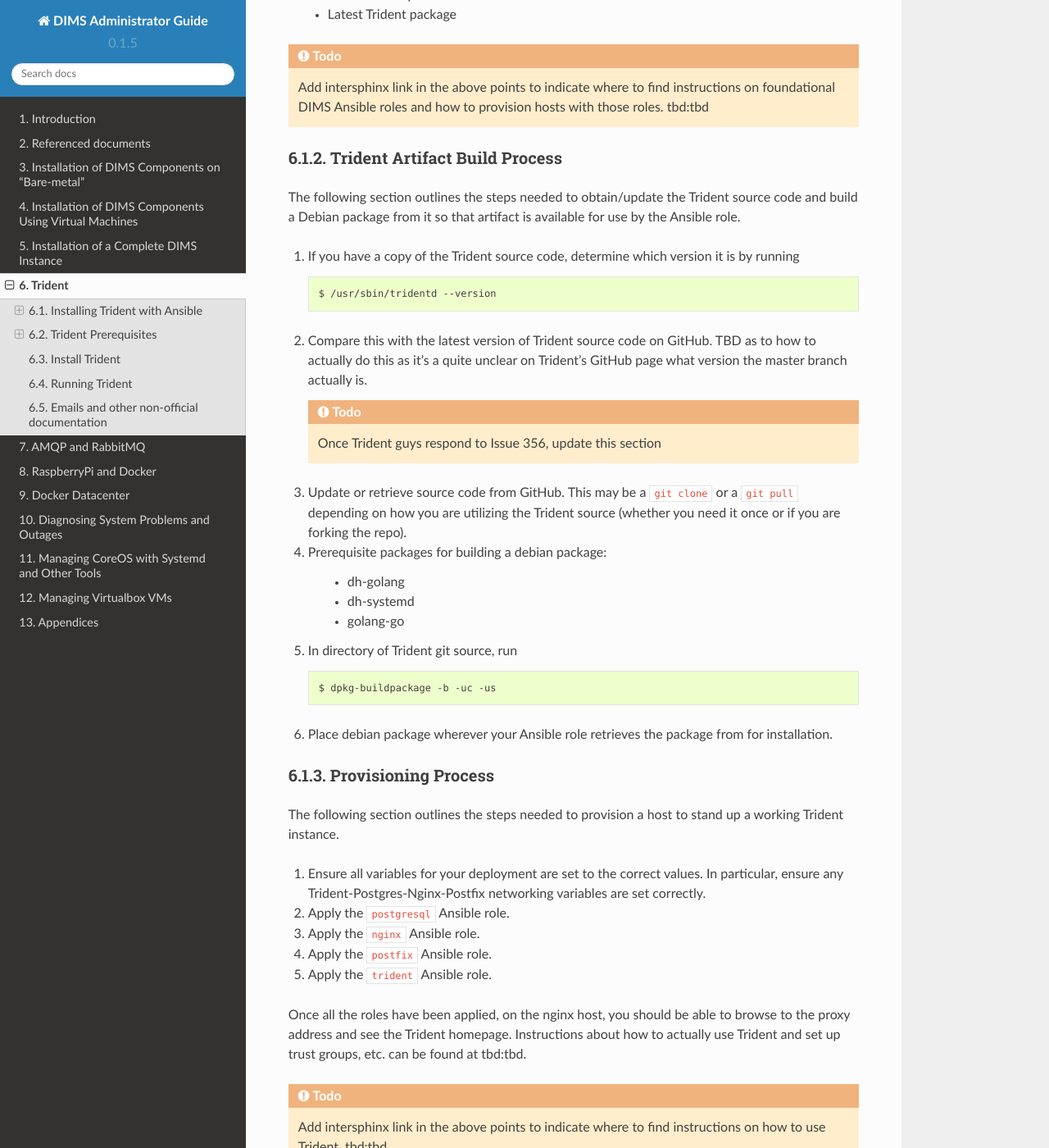
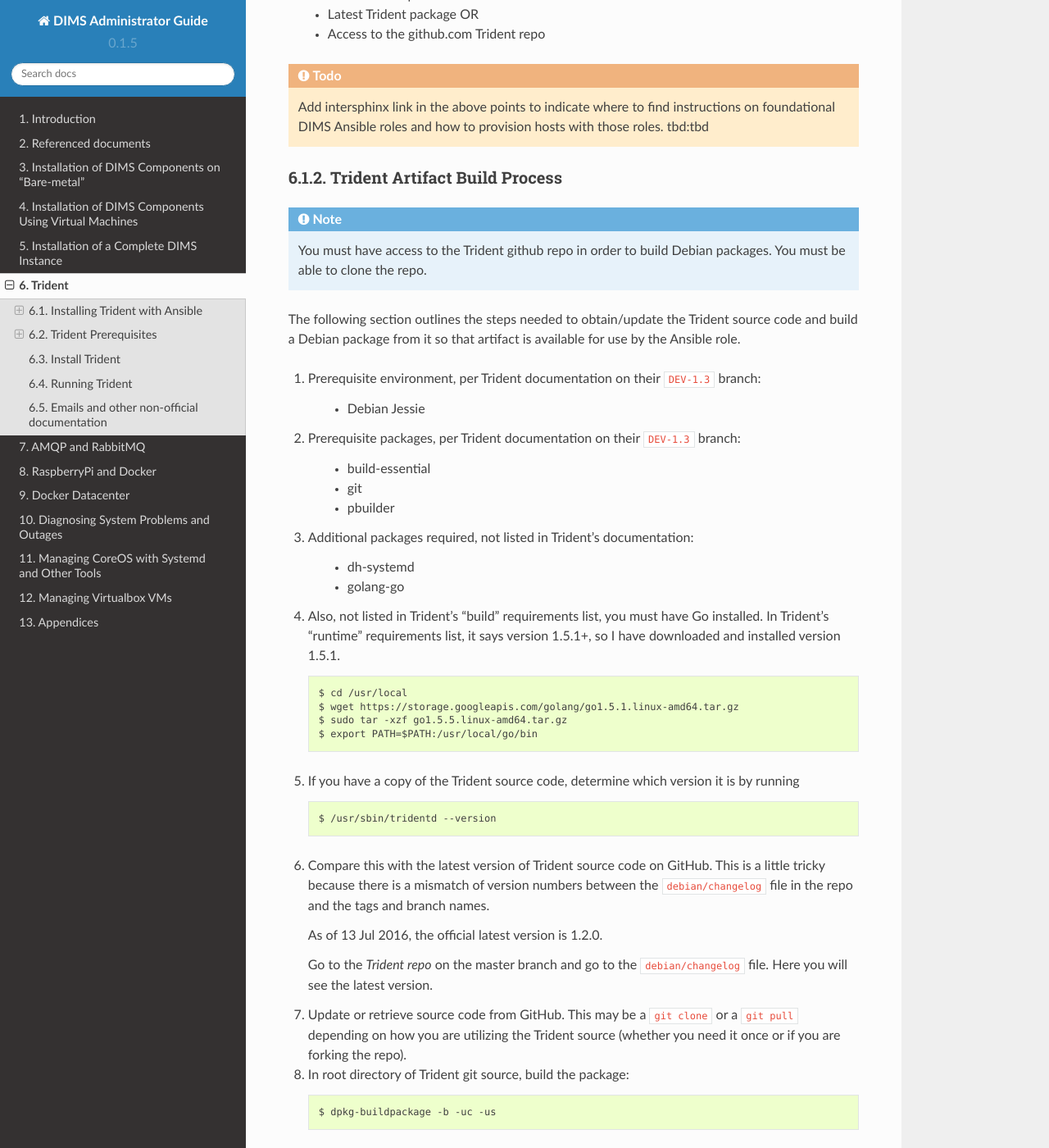
Before and after one commit to uw-dims/dims-adminguide, a Sphinx documentation site: the page built from docs/source/trident.rst, in a window 1280 px wide and 1400 px high, scrolled down 721 px. Shown: the whole window at 82% size. Built offline with Sphinx 7.4.7 and the Read the Docs theme 2.0.0, drawn with Linux system fonts in a browser that asks for light colours; some of the changed text lies outside the part shown.

Commit message:
Trident build artifact steps.

```diff
--- a/docs/source/trident.rst
+++ b/docs/source/trident.rst
@@ -43,7 +43,9 @@
        information about how to provision a host with them can
        be found at tbd:tbd.
 
-     * Latest Trident package
+     * Latest Trident package OR
+
+     * Access to the github.com Trident repo
 
 .. TODO(mboggess)
 .. todo::
@@ -57,10 +59,53 @@
 Trident Artifact Build Process
 ^^^^^^^^^^^^^^^^^^^^^^^^^^^^^^
 
+.. note::
+
+     You must have access to the Trident github repo
+     in order to build Debian packages. You must be
+     able to clone the repo.
+
+..
+
 The following section outlines the steps needed to
 obtain/update the Trident source code and build a Debian
 package from it so that artifact is available for
 use by the Ansible role.
+
+#. Prerequisite environment, per Trident documentation
+   on their ``DEV-1.3`` branch:
+
+     * Debian Jessie
+
+#. Prerequisite packages, per Trident documentation
+   on their ``DEV-1.3`` branch:
+
+     * build-essential
+
+     * git
+
+     * pbuilder
+
+#. Additional packages required, not listed in Trident's
+   documentation:
+
+     * dh-systemd
+
+     * golang-go
+
+#. Also, not listed in Trident's "build" requirements list,
+   you must have Go installed. In Trident's "runtime"
+   requirements list, it says version 1.5.1+, so I have
+   downloaded and installed version 1.5.1.
+
+   .. code-block:: none
+
+        $ cd /usr/local
+        $ wget https://storage.googleapis.com/golang/go1.5.1.linux-amd64.tar.gz
+        $ sudo tar -xzf go1.5.5.linux-amd64.tar.gz
+        $ export PATH=$PATH:/usr/local/go/bin
+
+   ..
 
 #. If you have a copy of the Trident source code, determine
    which version it is by running
@@ -72,35 +117,45 @@
    ..
 
 #. Compare this with the latest version of Trident source
-   code on GitHub. TBD as to how to actually do this as
-   it's a quite unclear on Trident's GitHub page what
-   version the master branch actually is.
+   code on GitHub. This is a little tricky because there
+   is a mismatch of version numbers between the ``debian/changelog``
+   file in the repo and the tags and branch names.
 
-   .. todo::
+   As of 13 Jul 2016, the official latest version is 1.2.0.
 
-        Once Trident guys respond to Issue 356, update
-        this section
-
-   ..
+   Go to the `Trident repo` on the master branch and go to
+   the ``debian/changelog`` file. Here you will see the
+   latest version.
 
 #. Update or retrieve source code from GitHub. This may be
    a ``git clone`` or a ``git pull`` depending on how you
    are utilizing the Trident source (whether you need it
    once or if you are forking the repo).
 
-#. Prerequisite packages for building a debian package:
-
-     * dh-golang
-
-     * dh-systemd
-
-     * golang-go
-
-#. In directory of Trident git source, run
+#. In root directory of Trident git source, build the package:
 
    .. code-block:: none
 
-        $ dpkg-buildpackage -b -uc -us
+       $ dpkg-buildpackage -b -uc -us
+
+   ..
+
+   This will build the binaries one level up from the trident root dir.
+
+   .. note::
+
+       The ``dpkg-buildpackage`` command will prompt you for
+       your github username and password.
+
+   ..
+
+   .. note::
+
+       The ``dpkg-buildpackage`` command runs a script called
+       ``doc/deps.sh`` which has a plethora for "cannot find
+       package X" errors. This is a known issue, see
+       https://github.com/bapril/trident/issues/371. It still
+       seems to build a usable artifact...
 
    ..
 
@@ -517,3 +572,4 @@
 
 .. _Trident: https://trident.li
 .. _Trident documentation: https://trident.li/doc/
+.. _Trident repo: https://github.com/bapril/trident
```
